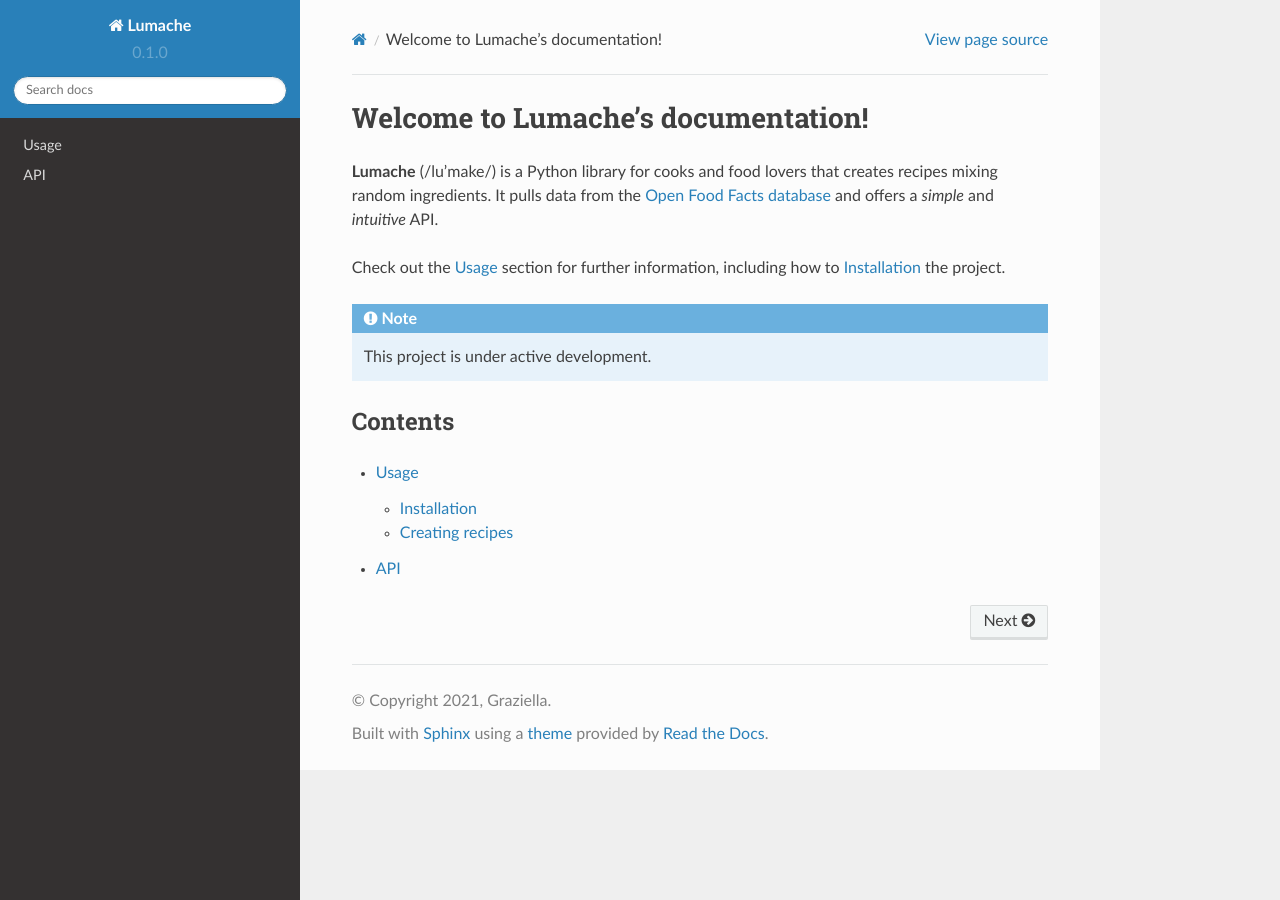
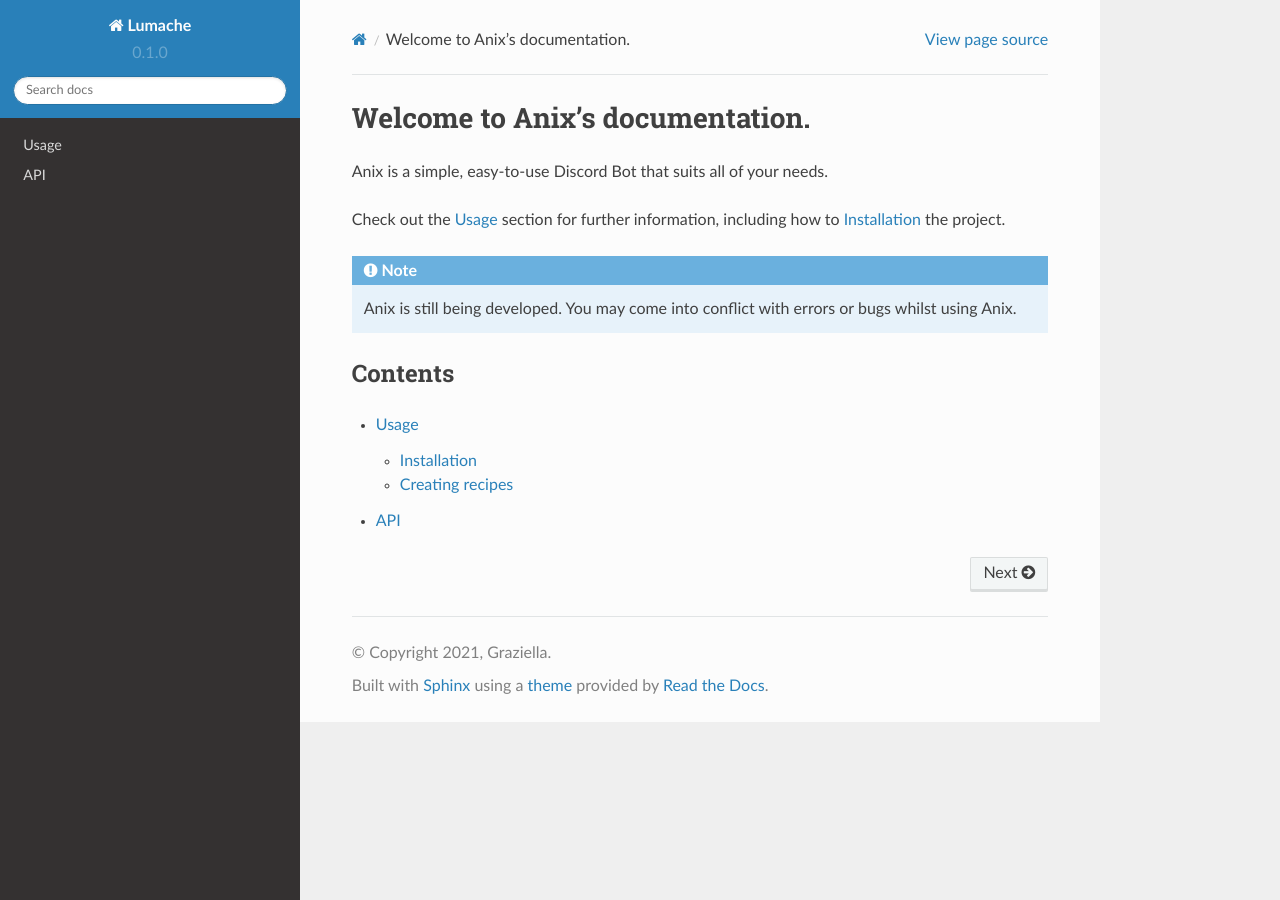
Before and after one commit to Maginfyx/Anix, a Sphinx documentation site: the page built from docs/source/index.rst, in a window 1280 px wide. Built offline with Sphinx 7.4.7 and the Read the Docs theme 2.0.0, drawn with Linux system fonts in a browser that asks for light colours.

Commit message:
Update index.rst

```diff
--- a/docs/source/index.rst
+++ b/docs/source/index.rst
@@ -1,17 +1,14 @@
-Welcome to Lumache's documentation!
+Welcome to Anix's documentation.
 ===================================
 
-**Lumache** (/lu'make/) is a Python library for cooks and food lovers
-that creates recipes mixing random ingredients.
-It pulls data from the `Open Food Facts database <https://world.openfoodfacts.org/>`_
-and offers a *simple* and *intuitive* API.
+Anix is a simple, easy-to-use Discord Bot that suits all of your needs.
 
 Check out the :doc:`usage` section for further information, including
 how to :ref:`installation` the project.
 
 .. note::
 
-   This project is under active development.
+   Anix is still being developed. You may come into conflict with errors or bugs whilst using Anix.
 
 Contents
 --------
```
